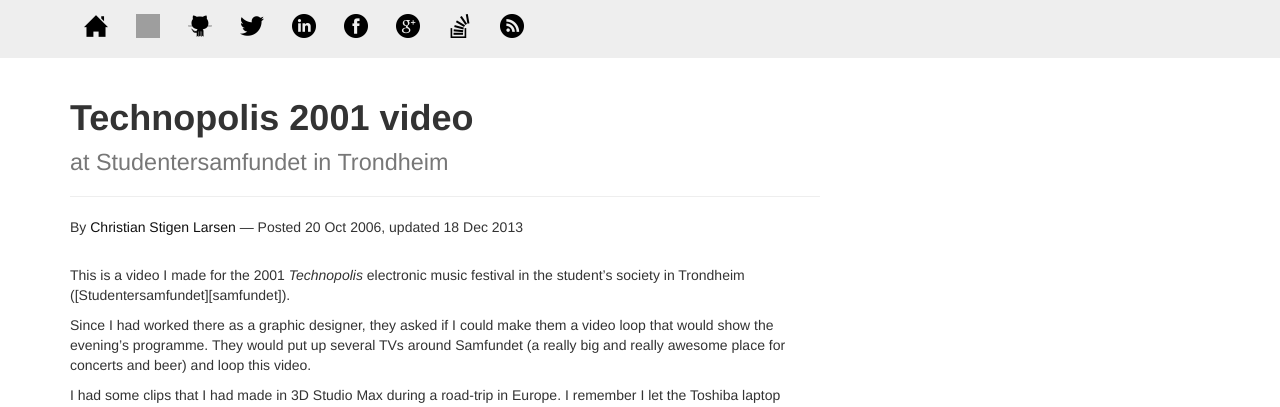
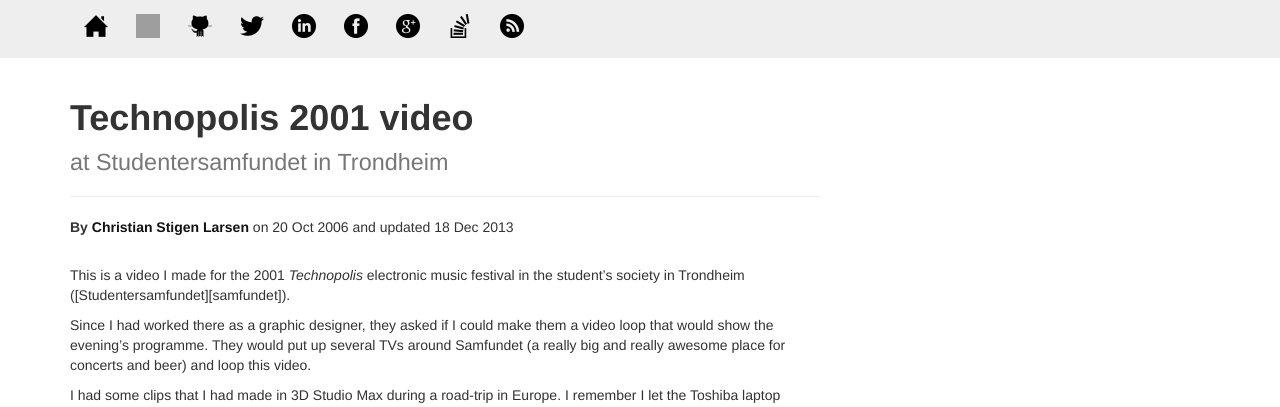
Before and after one commit to cslarsen/csl.name, a Jekyll site: the page built from _posts/2006-10-20-technopolis.markdown, in a window 1280 px wide. Shown: the top 407 px of the page. Built offline with Jekyll 4.4.1, drawn with Linux system fonts in a browser that asks for light colours; Markdown is read by kramdown in place of the engine named in the settings; comment, search, counter and statistics services are not loaded; grey boxes are pictures that could not be loaded.

Commit message:
Makes byline author bold

```diff
--- a/_layouts/post.html
+++ b/_layouts/post.html
@@ -15,7 +15,10 @@ layout: default
     </h1>
     </div>
     <div class="byline">
-      By <a href="/" style="color:#111;">Christian Stigen Larsen</a> &mdash; Posted {{ page.date | date_to_string }}{% if page.updated %}, updated {{ page.updated | date_to_string }}
+      <b>By <a href="/" style="color:#111;">Christian Stigen Larsen</a></b> on
+      {{ page.date | date_to_string }}
+      {% if page.updated %} and updated
+        {{ page.updated | date_to_string }}
       {% endif %}
     </div>
   </header>
```
